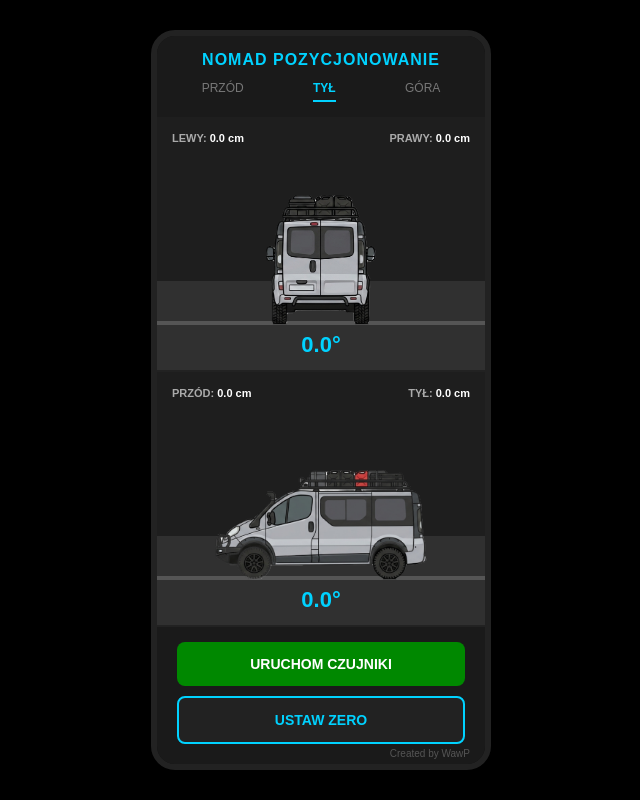
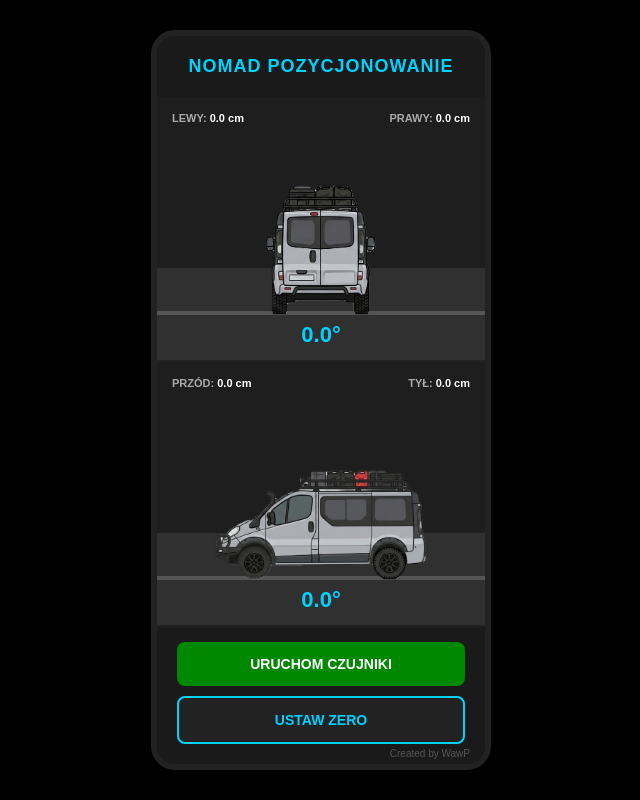
Before and after one commit to wrzawrzak84-source/Nomad-pozycjonowanie, a plain HTML site: page index.html in a window 1280 px wide. Shown: the whole page, without its empty margins (319-959 px from the left). Drawn offline with Linux system fonts and the light colour scheme.

Commit message:
Add files via upload

```diff
--- a/index.html
+++ b/index.html
@@ -29,11 +29,8 @@
     overflow: hidden;
   }
 
-  .header { text-align: center; padding: 15px 10px; background: #1a1a1a; }
-  .title { font-size: 16px; font-weight: bold; letter-spacing: 1px; color: #00d2ff; margin-bottom: 12px; text-transform: uppercase; }
-  .tabs { display: flex; justify-content: space-around; font-size: 12px; color: #777; }
-  .tab { padding-bottom: 5px; }
-  .tab.active { color: #00d2ff; font-weight: bold; border-bottom: 2px solid #00d2ff; }
+  .header { text-align: center; padding: 20px 10px; background: #1a1a1a; }
+  .title { font-size: 18px; font-weight: bold; letter-spacing: 1px; color: #00d2ff; text-transform: uppercase; }
 
   .panel {
     flex: 1; border-bottom: 2px solid #222; position: relative; display: flex;
@@ -79,11 +76,6 @@
 <div id="app-container">
   <div class="header">
     <div class="title">Nomad pozycjonowanie</div>
-    <div class="tabs">
-      <div class="tab">PRZÓD</div>
-      <div class="tab active">TYŁ</div>
-      <div class="tab">GÓRA</div>
-    </div>
   </div>
 
   <div class="panel">
```
